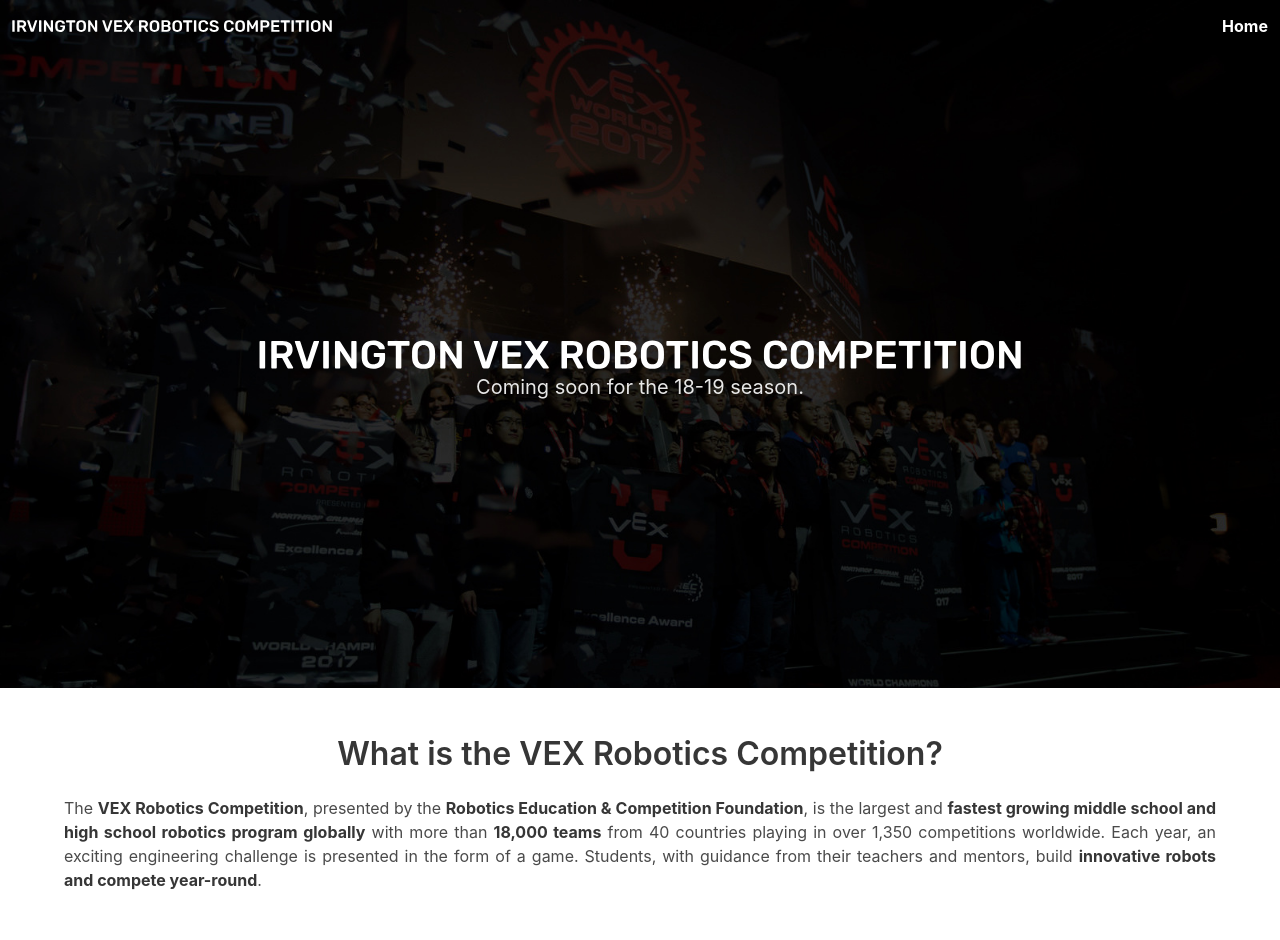
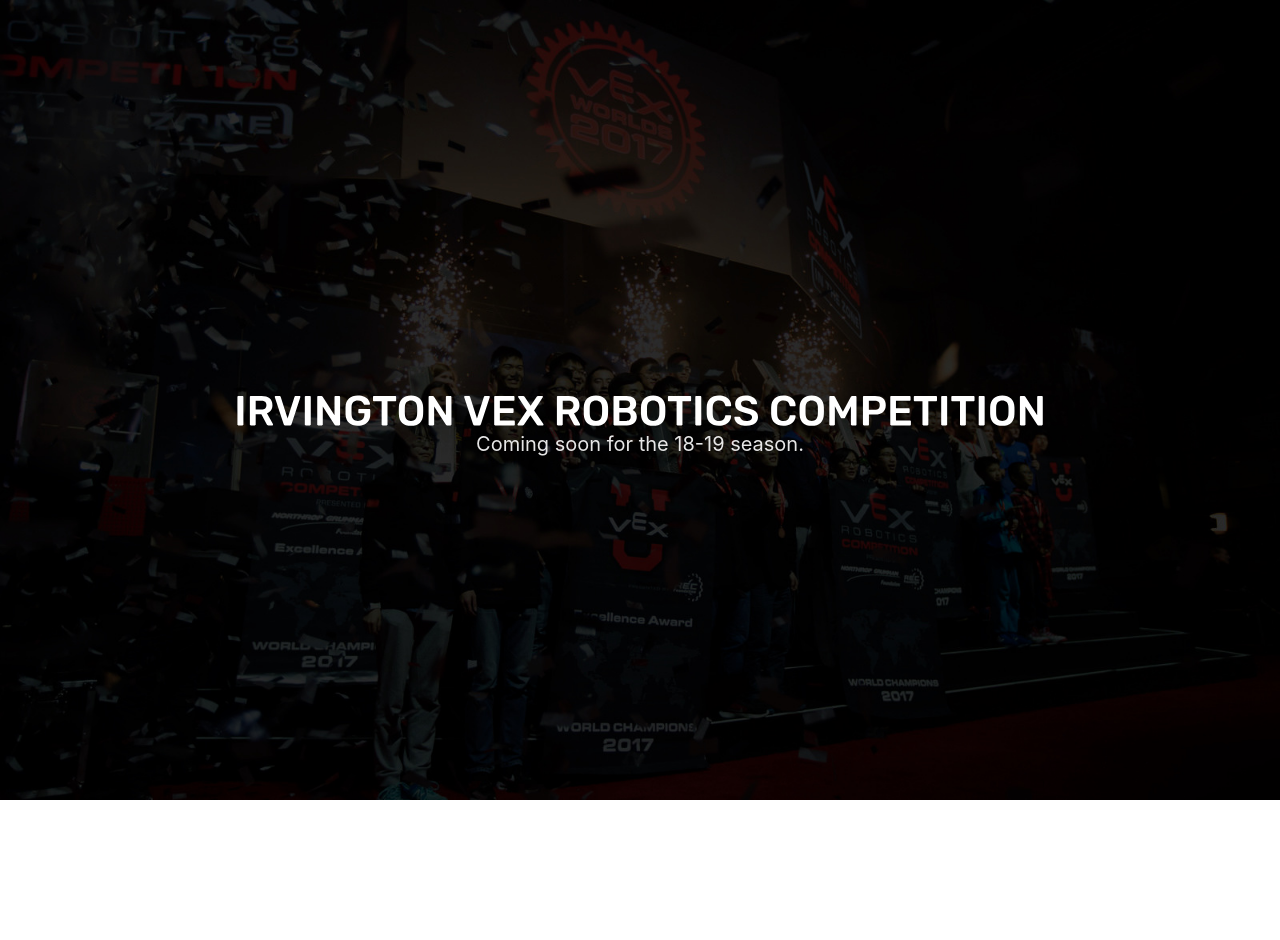
Before and after one commit to IrvingtonRobotics/VRC, a plain HTML site: page index.html in a window 1280 px wide. After the commit the page ends 800 px from the top, so only its background shows below. Drawn offline with nearby package versions, Linux system fonts and the light colour scheme.

Commit message:
Hide a bunch of stuff until new info is in

```diff
--- a/index.html
+++ b/index.html
@@ -11,12 +11,12 @@
 </head>
 
 <body>
-    <section class="hero is-large is-dark is-vrchero">
+    <section class="hero is-fullheight is-dark is-vrchero">
         <div class="nav-header">
             <nav class="navbar is-transparent is-branded" role="navigation" aria-label="main navigation">
                 <div class="navbar-brand">
                     <a class="navbar-item" href="#">
-                        <img src="img/logo-white.svg" width="320" height="80">
+                        <!-- <img src="img/logo-white.svg" width="320" height="80"> -->
                     </a>
 
                     <button class="button navbar-burger" id="mainburger">
@@ -26,11 +26,11 @@
                     </button>
                 </div>
                 <div class="navbar-menu" id="mainmenu">
-                    <div class="navbar-end">
+                    <!-- <div class="navbar-end">
                         <a class="navbar-item" href="#">
                             <strong>Home</strong>
                         </a>
-                        <!-- <a class="navbar-item" href="event-updates">
+                        <a class="navbar-item" href="event-updates">
                             Event Updates
                         </a>
                         <a class="navbar-item" href="volunteer/form">
@@ -38,8 +38,8 @@
                         </a>
                          <a class="navbar-item" href="register">
                             RobotEvents Page
-                        </a> -->
-                    </div>
+                        </a>
+                    </div> -->
             </nav>
             </div>
             <div class="hero-body">
@@ -64,7 +64,7 @@
                 </div> -->
             </div>
     </section>
-    <section class="section has-text-centered">
+    <!-- <section class="section has-text-centered">
         <div class="container">
             <h1 class="title">What is the VEX Robotics Competition?</h1>
             <p class="has-text-justified">
@@ -79,7 +79,7 @@
                 <strong>innovative robots and compete year-round</strong>.
             </p>
         </div>
-    </section>
+    </section> -->
    <!--  <section class="section has-text-centered">
         <div class="container">
             <h1 class="title">What is this year's game?</h1>
```
